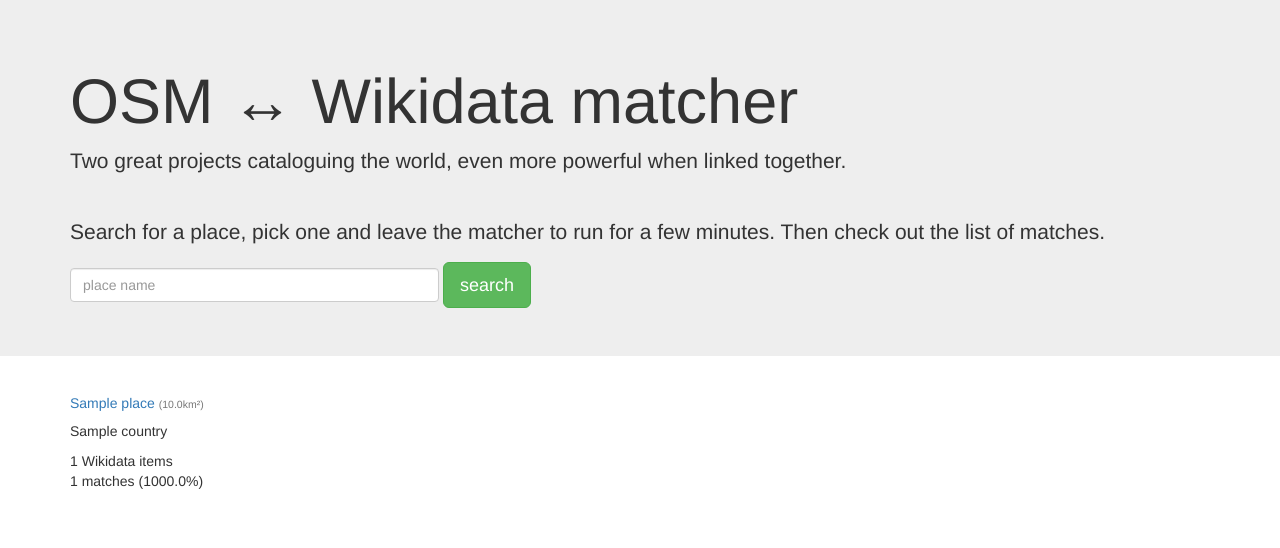
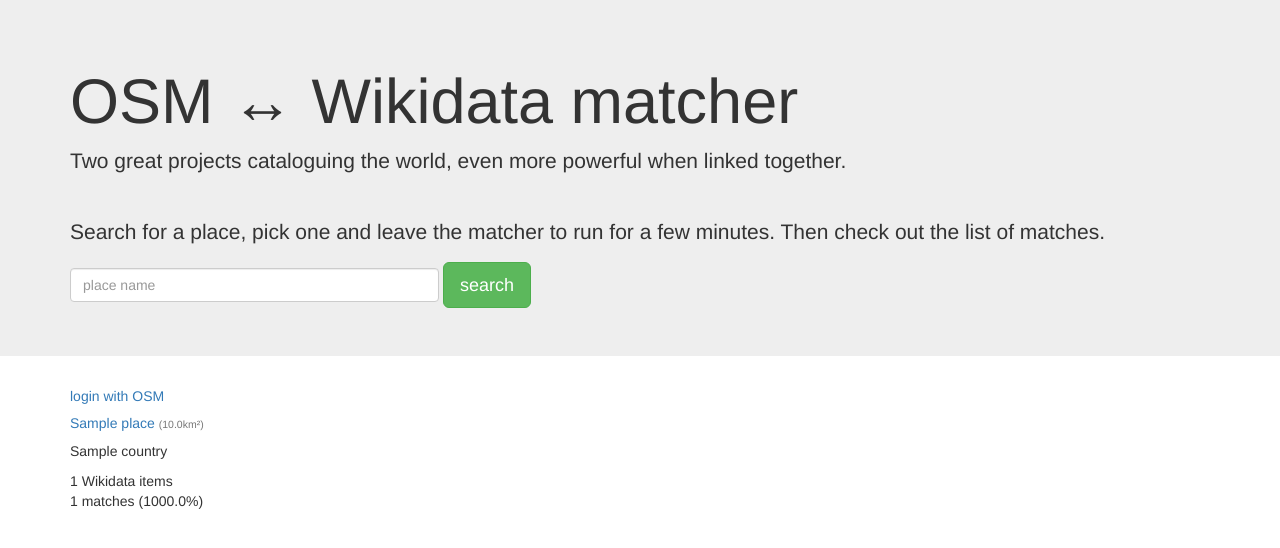
Before and after one commit to EdwardBetts/osm-wikidata, a Flask app: template matcher/templates/index.html in a window 1280 px wide. Shown: the part 97-645 px from the top of the page. Run offline with Flask 2, Linux system fonts and the light colour scheme; the template is opened without the code that fills it: most values are stand-ins (such as "Sample title", 1, 10 or a date in 2020); parts of the project's set-up code (start-up, migrations or seed data) failed here and were passed over; some libraries are stand-ins or nearby versions.

Commit message:
login via OSM with social-auth

```diff
--- a/matcher/database.py
+++ b/matcher/database.py
@@ -1,6 +1,7 @@
 from sqlalchemy import create_engine
 from sqlalchemy.orm import scoped_session, sessionmaker
 from sqlalchemy.engine import reflection
+from social.apps.flask_app.default.models import init_social
 
 session = scoped_session(sessionmaker())
 
@@ -16,6 +17,7 @@
 def init_app(app, echo=False):
     db_url = app.config['DB_URL']
     session.configure(bind=get_engine(db_url, echo=echo))
+    init_social(app, session)
 
     @app.teardown_appcontext
     def shutdown_session(exception=None):
--- a/matcher/model.py
+++ b/matcher/model.py
@@ -1,7 +1,7 @@
 # coding: utf-8
 from flask import current_app, url_for, g
 from sqlalchemy import ForeignKey, Column, func, select
-from sqlalchemy.types import BigInteger, Float, Integer, JSON, String, Enum
+from sqlalchemy.types import BigInteger, Float, Integer, JSON, String, Enum, Boolean
 from sqlalchemy.ext.declarative import declarative_base
 from geoalchemy2 import Geography  # noqa: F401
 from sqlalchemy.dialects import postgresql
@@ -9,6 +9,7 @@
 from sqlalchemy.ext.hybrid import hybrid_property
 from sqlalchemy.sql.expression import cast
 from .database import session
+from flask_login import UserMixin
 from . import wikidata, matcher
 
 import subprocess
@@ -41,7 +42,7 @@
     if '=' in tag:
         k, _, v = tag.partition('=')
         if tag == 'type=waterway' or k == 'route' or tag == 'type=route':
-            return [] # ignore because osm2pgsql only does multipolygons
+            return []  # ignore because osm2pgsql only does multipolygons
         if k in {'site', 'type', 'route'}:
             relation_only = True
         if ':' in tag or ' ' in tag:
@@ -358,3 +359,15 @@
     src_id = Column(BigInteger)
 
     item = relationship('Item', backref=backref('candidates', lazy='dynamic'))
+
+class User(Base, UserMixin):
+    __tablename__ = 'user'
+    id = Column(Integer, primary_key=True)
+    username = Column(String)
+    password = Column(String)
+    name = Column(String)
+    email = Column(String)
+    active = Column(Boolean, default=True)
+
+    def is_active(self):
+        return self.active
--- a/matcher/templates/index.html
+++ b/matcher/templates/index.html
@@ -14,6 +14,10 @@
 </form>
 
 </div>
+</div>
+
+<div class="container">
+   <a href="{{ url_for('social.auth', backend='openstreetmap') }}">login with OSM</a>
 </div>
 
 <div class="container">
--- a/matcher/view.py
+++ b/matcher/view.py
@@ -1,17 +1,23 @@
 #!/usr/bin/python3
 
 from flask import Flask, render_template, request, Response, redirect, url_for, g, jsonify
+from flask_login import login_user, current_user, logout_user, LoginManager
 from .utils import cache_filename
 from lxml import etree
 from . import database, nominatim, wikidata, matcher, user_agent_headers
-from .model import Place, Item, PlaceItem, ItemCandidate
+from .model import Place, Item, PlaceItem, ItemCandidate, User
 from .wikipedia import page_category_iter
 from .taginfo import get_taginfo
+from social.apps.flask_app.routes import social_auth
 
 import requests
 import os.path
 
 app = Flask(__name__)
+app.register_blueprint(social_auth)
+login_manager = LoginManager(app)
+login_manager.login_view = 'login'
+
 cat_to_ending = None
 
 navbar_pages = [
@@ -21,13 +27,21 @@
 ]
 
 @app.context_processor
-def inject_user():
+def filter_urls():
     name_filter = g.get('filter')
     if name_filter:
         url = url_for('saved_with_filter', name_filter=name_filter.replace(' ', '_'))
     else:
         url = url_for('saved_places')
     return dict(url_for_saved=url)
+
+@app.before_request
+def global_user():
+    g.user = current_user
+
+@login_manager.user_loader
+def load_user(user_id):
+    return User.query.get(user_id)
 
 @app.context_processor
 def navbar():
```
